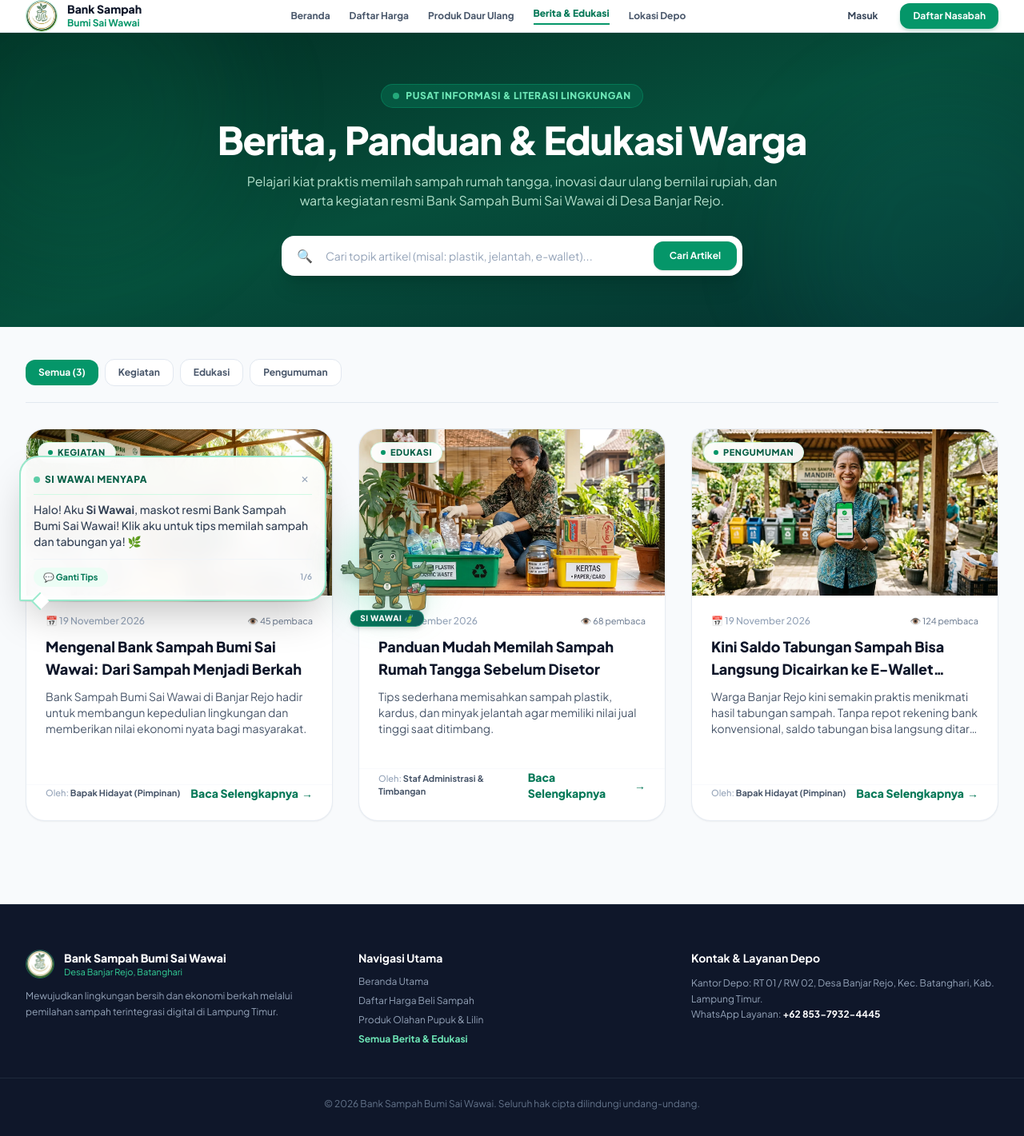
After one commit to mienyemek-dev/BankSampah, a Laravel app: page /berita in a window 1280 px wide. The commit adds this page. Shown: the whole page at 80% size. Run offline with Laravel 12, Linux system fonts and the light colour scheme; data comes from the database, SQL or seed files in the repository; some libraries are stand-ins or nearby versions.

Commit message:
feat: implement dedicated public all-news archive portal with search, category filters, and pagination

```diff
--- a/app/Http/Controllers/PublicController.php
+++ b/app/Http/Controllers/PublicController.php
@@ -52,6 +52,41 @@ class PublicController extends Controller
     }
 
     /**
+     * Halaman Arsip Semua Berita & Edukasi Publik
+     */
+    public function semuaBerita(Request $request)
+    {
+        $search = $request->query('cari');
+        $kategori = $request->query('kategori');
+
+        $query = BeritaEdukasi::with('penulis')
+            ->where('is_published', true);
+
+        if ($search) {
+            $query->where(function ($q) use ($search) {
+                $q->where('judul', 'like', "%{$search}%")
+                  ->orWhere('ringkasan', 'like', "%{$search}%")
+                  ->orWhere('konten', 'like', "%{$search}%");
+            });
+        }
+
+        if ($kategori) {
+            $query->where('kategori', $kategori);
+        }
+
+        $beritaList = $query->latest('created_at')->paginate(9)->withQueryString();
+
+        $kategoriList = BeritaEdukasi::where('is_published', true)
+            ->distinct()
+            ->pluck('kategori')
+            ->filter();
+
+        $totalSemuaBerita = BeritaEdukasi::where('is_published', true)->count();
+
+        return view('public.berita_index', compact('beritaList', 'kategoriList', 'totalSemuaBerita', 'search', 'kategori'));
+    }
+
+    /**
      * Detail artikel edukasi
      */
     public function detailArtikel($slug)
--- a/resources/views/public/artikel_detail.blade.php
+++ b/resources/views/public/artikel_detail.blade.php
@@ -46,7 +46,7 @@
             <span class="text-sm font-bold text-gray-900 hidden sm:block">Bank Sampah Bumi Sai Wawai</span>
         </a>
         <div class="flex items-center gap-3">
-            <a href="{{ route('home') }}#berita" class="text-sm text-gray-500 hover:text-emerald-700 transition">← Semua Artikel</a>
+            <a href="{{ route('berita.index') }}" class="text-sm font-semibold text-slate-600 hover:text-emerald-700 transition">← Semua Artikel & Berita</a>
             @guest
             <a href="{{ route('register') }}" class="px-4 py-2 bg-emerald-600 hover:bg-emerald-700 text-white text-sm font-semibold rounded-xl transition">Daftar</a>
             @else
--- /dev/null
+++ b/resources/views/public/berita_index.blade.php
@@ -0,0 +1,275 @@
+<!DOCTYPE html>
+<html lang="id" class="scroll-smooth">
+<head>
+    <meta charset="UTF-8">
+    <meta name="viewport" content="width=device-width, initial-scale=1.0">
+    <title>Berita & Edukasi Lingkungan – Bank Sampah Bumi Sai Wawai</title>
+    <meta name="description" content="Arsip artikel, panduan memilah sampah, dan berita kegiatan Bank Sampah Bumi Sai Wawai di Desa Banjar Rejo, Batanghari, Lampung Timur.">
+    <link rel="icon" type="image/png" href="{{ asset('images/logo-circle.png') }}">
+    <link rel="shortcut icon" href="{{ asset('favicon.ico') }}">
+
+    <link rel="preconnect" href="https://fonts.googleapis.com">
+    <link rel="preconnect" href="https://fonts.gstatic.com" crossorigin>
+    <link href="https://fonts.googleapis.com/css2?family=Plus+Jakarta+Sans:wght@300;400;500;600;700;800;900&display=swap" rel="stylesheet">
+    <script src="https://cdn.tailwindcss.com"></script>
+
+    <script>
+        tailwind.config = {
+            theme: {
+                extend: {
+                    fontFamily: { sans: ['Plus Jakarta Sans', 'sans-serif'] },
+                    colors: {
+                        brand: {
+                            50: '#ecfdf5',
+                            100: '#d1fae5',
+                            500: '#10b981',
+                            600: '#059669',
+                            700: '#047857',
+                            800: '#065f46',
+                            900: '#064e3b',
+                        }
+                    }
+                }
+            }
+        }
+    </script>
+</head>
+<body class="bg-slate-50 font-sans text-slate-800 antialiased min-h-screen flex flex-col justify-between">
+
+    {{-- NAVBAR PUBLIK --}}
+    <nav class="sticky top-0 z-50 bg-white/95 backdrop-blur-md shadow-xs border-b border-slate-200">
+        <div class="max-w-7xl mx-auto px-4 sm:px-6 lg:px-8 h-18 flex items-center justify-between">
+            <a href="{{ route('home') }}" class="flex items-center gap-3 group">
+                <img src="{{ asset('images/logo-circle.png') }}" alt="Logo" class="w-10 h-10 rounded-full border border-emerald-500/30 object-cover shadow-sm group-hover:scale-105 transition">
+                <div>
+                    <h2 class="font-extrabold text-sm leading-tight text-slate-900 group-hover:text-emerald-700 transition">Bank Sampah</h2>
+                    <p class="text-xs text-emerald-600 font-bold">Bumi Sai Wawai</p>
+                </div>
+            </a>
+
+            <div class="hidden md:flex items-center gap-6 text-xs font-bold text-slate-600">
+                <a href="{{ route('home') }}" class="hover:text-emerald-700 transition">Beranda</a>
+                <a href="{{ route('home') }}#harga" class="hover:text-emerald-700 transition">Daftar Harga</a>
+                <a href="{{ route('home') }}#produk" class="hover:text-emerald-700 transition">Produk Daur Ulang</a>
+                <a href="{{ route('berita.index') }}" class="text-emerald-700 font-extrabold border-b-2 border-emerald-600 pb-1">Berita & Edukasi</a>
+                <a href="{{ route('home') }}#lokasi" class="hover:text-emerald-700 transition">Lokasi Depo</a>
+            </div>
+
+            <div class="flex items-center gap-3">
+                @guest
+                    <a href="{{ route('login') }}" class="px-4 py-2 rounded-xl text-xs font-bold text-slate-700 hover:text-emerald-700 transition">
+                        Masuk
+                    </a>
+                    <a href="{{ route('register') }}" class="px-4 py-2 rounded-xl bg-emerald-600 hover:bg-emerald-700 text-white text-xs font-bold shadow-md shadow-emerald-700/20 transition">
+                        Daftar Nasabah
+                    </a>
+                @else
+                    <a href="{{ route('dashboard.redirect') }}" class="px-4 py-2 rounded-xl bg-emerald-600 hover:bg-emerald-700 text-white text-xs font-bold shadow-md shadow-emerald-700/20 transition flex items-center gap-1.5">
+                        <span>📊</span> Buka Dashboard
+                    </a>
+                @endguest
+            </div>
+        </div>
+    </nav>
+
+    {{-- HERO BANNER & FORM PENCARIAN --}}
+    <header class="bg-gradient-to-br from-emerald-950 via-emerald-900 to-teal-950 text-white py-16 px-4 sm:px-6 lg:px-8 relative overflow-hidden">
+        {{-- Decorative blur --}}
+        <div class="absolute -top-24 -left-24 w-96 h-96 bg-emerald-500/10 rounded-full blur-3xl pointer-events-none"></div>
+        <div class="absolute -bottom-24 -right-24 w-96 h-96 bg-teal-500/10 rounded-full blur-3xl pointer-events-none"></div>
+
+        <div class="max-w-4xl mx-auto text-center relative z-10 space-y-4">
+            <span class="inline-flex items-center gap-2 px-3.5 py-1.5 rounded-full bg-emerald-800/80 border border-emerald-600/50 text-emerald-300 font-extrabold text-xs uppercase tracking-wider">
+                <span class="w-2 h-2 rounded-full bg-emerald-400 animate-pulse"></span>
+                Pusat Informasi & Literasi Lingkungan
+            </span>
+
+            <h1 class="text-3xl sm:text-5xl font-black tracking-tight text-white leading-tight">
+                Berita, Panduan & Edukasi Warga
+            </h1>
+
+            <p class="text-sm sm:text-base text-emerald-100/85 max-w-2xl mx-auto leading-relaxed">
+                Pelajari kiat praktis memilah sampah rumah tangga, inovasi daur ulang bernilai rupiah, dan warta kegiatan resmi Bank Sampah Bumi Sai Wawai di Desa Banjar Rejo.
+            </p>
+
+            {{-- Form Pencarian Cepat --}}
+            <form method="GET" action="{{ route('berita.index') }}" class="pt-4 max-w-xl mx-auto">
+                <div class="flex items-center gap-2 bg-white rounded-2xl p-1.5 shadow-xl border border-white/20">
+                    <span class="pl-3 text-slate-400 text-base">🔍</span>
+                    <input type="text" name="cari" value="{{ $search ?? '' }}" placeholder="Cari topik artikel (misal: plastik, jelantah, e-wallet)..."
+                        class="flex-1 px-2 py-2 text-xs sm:text-sm text-slate-800 outline-none bg-transparent placeholder:text-slate-400">
+                    @if ($kategori)
+                        <input type="hidden" name="kategori" value="{{ $kategori }}">
+                    @endif
+                    <button type="submit" class="px-5 py-2.5 bg-emerald-600 hover:bg-emerald-700 text-white font-bold text-xs rounded-xl shadow transition whitespace-nowrap">
+                        Cari Artikel
+                    </button>
+                </div>
+            </form>
+        </div>
+    </header>
+
+    {{-- MAIN CONTENT --}}
+    <main class="max-w-7xl mx-auto px-4 sm:px-6 lg:px-8 py-10 flex-1 w-full">
+
+        {{-- Filter Kategori --}}
+        <div class="flex flex-wrap items-center justify-between gap-4 mb-8 pb-5 border-b border-slate-200">
+            <div class="flex flex-wrap items-center gap-2">
+                <a href="{{ route('berita.index', array_filter(['cari' => $search])) }}"
+                   class="px-4 py-2 rounded-xl text-xs font-bold transition shadow-xs {{ empty($kategori) ? 'bg-emerald-600 text-white' : 'bg-white text-slate-600 hover:bg-slate-100 border border-slate-200' }}">
+                    Semua ({{ $totalSemuaBerita }})
+                </a>
+                @foreach ($kategoriList as $kat)
+                    @php $isActive = ($kategori === $kat); @endphp
+                    <a href="{{ route('berita.index', array_filter(['kategori' => $kat, 'cari' => $search])) }}"
+                       class="px-4 py-2 rounded-xl text-xs font-bold transition shadow-xs {{ $isActive ? 'bg-emerald-600 text-white' : 'bg-white text-slate-600 hover:bg-slate-100 border border-slate-200' }}">
+                        {{ ucfirst($kat) }}
+                    </a>
+                @endforeach
+            </div>
+
+            @if ($search || $kategori)
+                <a href="{{ route('berita.index') }}" class="text-xs font-bold text-rose-600 hover:underline flex items-center gap-1">
+                    <span>✕</span> Reset Filter
+                </a>
+            @endif
+        </div>
+
+        {{-- Header Status Pencarian --}}
+        @if ($search)
+            <div class="mb-6 p-4 rounded-2xl bg-emerald-50 border border-emerald-200 text-emerald-900 text-xs flex items-center justify-between">
+                <span>Hasil pencarian untuk kata kunci: <b class="font-extrabold">"{{ $search }}"</b></span>
+                <span class="font-semibold">{{ $beritaList->total() }} artikel ditemukan</span>
+            </div>
+        @endif
+
+        {{-- Grid Artikel --}}
+        @if ($beritaList->count() > 0)
+            <div class="grid grid-cols-1 sm:grid-cols-2 lg:grid-cols-3 gap-8 items-stretch">
+                @foreach ($beritaList as $berita)
+                    <article class="bg-white rounded-3xl overflow-hidden shadow-sm hover:shadow-2xl border border-slate-200/80 hover:border-emerald-300 transition-all duration-300 flex flex-col justify-between group">
+                        <div>
+                            {{-- Foto Sampul Artikel --}}
+                            <div class="relative h-52 overflow-hidden bg-slate-100">
+                                @if ($berita->gambar_sampul_path && file_exists(public_path($berita->gambar_sampul_path)))
+                                    <img src="{{ asset($berita->gambar_sampul_path) }}"
+                                         alt="{{ $berita->judul }}"
+                                         class="w-full h-full object-cover group-hover:scale-105 transition-transform duration-500">
+                                @else
+                                    <div class="w-full h-full bg-gradient-to-br from-emerald-600/15 via-teal-600/10 to-emerald-700/20 flex items-center justify-center">
+                                        <span class="text-5xl group-hover:scale-110 transition-transform">📰</span>
+                                    </div>
+                                @endif
+
+                                {{-- Badge Kategori --}}
+                                <div class="absolute top-3.5 left-3.5">
+                                    <span class="inline-flex items-center gap-1.5 px-3 py-1 rounded-full text-[11px] font-extrabold uppercase tracking-wider bg-white/95 backdrop-blur text-emerald-800 shadow-sm border border-emerald-100">
+                                        <span class="w-1.5 h-1.5 rounded-full bg-emerald-600"></span>
+                                        {{ ucfirst($berita->kategori ?? 'Edukasi') }}
+                                    </span>
+                                </div>
+                            </div>
+
+                            <div class="p-6">
+                                <div class="flex items-center justify-between text-xs text-slate-400 mb-2.5">
+                                    <span class="font-medium">
+                                        📅 {{ $berita->created_at ? $berita->created_at->locale('id')->isoFormat('D MMMM YYYY') : '-' }}
+                                    </span>
+                                    @if ($berita->dilihat)
+                                        <span class="text-[11px] text-slate-500">
+                                            👁️ {{ number_format($berita->dilihat) }} pembaca
+                                        </span>
+                                    @endif
+                                </div>
+
+                                <h3 class="font-extrabold text-base sm:text-lg text-slate-900 mb-2.5 line-clamp-2 leading-snug group-hover:text-emerald-700 transition">
+                                    <a href="{{ route('artikel.show', $berita->slug) }}">
+                                        {{ $berita->judul }}
+                                    </a>
+                                </h3>
+
+                                <p class="text-slate-600 text-xs sm:text-sm line-clamp-3 leading-relaxed mb-4">
+                                    {{ $berita->ringkasan }}
+                                </p>
+                            </div>
+                        </div>
+
+                        <div class="px-6 pb-6 pt-0 border-t border-slate-50 flex items-center justify-between">
+                            <span class="text-[11px] text-slate-400 font-medium">
+                                Oleh: <b class="text-slate-600">{{ $berita->penulis->nama_lengkap ?? 'Pengelola' }}</b>
+                            </span>
+                            <a href="{{ route('artikel.show', $berita->slug) }}"
+                               class="inline-flex items-center gap-1 text-emerald-700 font-extrabold text-xs sm:text-sm hover:text-emerald-800 transition group/link">
+                                <span>Baca Selengkapnya</span>
+                                <span class="group-hover/link:translate-x-1 transition-transform">→</span>
+                            </a>
+                        </div>
+                    </article>
+                @endforeach
+            </div>
+
+            {{-- Pagination --}}
+            @if ($beritaList->hasPages())
+                <div class="mt-12 pt-6 border-t border-slate-200">
+                    {{ $beritaList->links() }}
+                </div>
+            @endif
+        @else
+            {{-- Empty State --}}
+            <div class="bg-white rounded-3xl p-16 text-center border border-slate-200 max-w-lg mx-auto shadow-sm my-8">
+                <div class="w-20 h-20 bg-slate-100 rounded-3xl flex items-center justify-center text-4xl mx-auto mb-4">
+                    🔍
+                </div>
+                <h3 class="font-extrabold text-slate-800 text-base mb-1">Tidak Ada Artikel Ditemukan</h3>
+                <p class="text-xs text-slate-500 leading-relaxed mb-6">
+                    Maaf, tidak ada artikel yang sesuai dengan pencarian atau filter kategori yang dipilih.
+                </p>
+                <a href="{{ route('berita.index') }}" class="px-5 py-2.5 rounded-xl bg-emerald-600 hover:bg-emerald-700 text-white font-bold text-xs shadow-md transition">
+                    Tampilkan Semua Artikel
+                </a>
+            </div>
+        @endif
+
+    </main>
+
+    {{-- FOOTER PUBLIK --}}
+    <footer class="bg-slate-900 text-white pt-14 pb-8 border-t border-slate-800 mt-16">
+        <div class="max-w-7xl mx-auto px-4 sm:px-6 lg:px-8 grid grid-cols-1 md:grid-cols-3 gap-8 pb-10 border-b border-slate-800 text-xs">
+            <div>
+                <div class="flex items-center gap-3 mb-3">
+                    <img src="{{ asset('images/logo-circle.png') }}" alt="Logo" class="w-9 h-9 rounded-full border border-emerald-400/40">
+                    <div>
+                        <h4 class="font-extrabold text-sm text-white">Bank Sampah Bumi Sai Wawai</h4>
+                        <p class="text-[11px] text-emerald-400">Desa Banjar Rejo, Batanghari</p>
+                    </div>
+                </div>
+                <p class="text-slate-400 leading-relaxed">
+                    Mewujudkan lingkungan bersih dan ekonomi berkah melalui pemilahan sampah terintegrasi digital di Lampung Timur.
+                </p>
+            </div>
+            <div>
+                <h4 class="font-bold text-sm text-white mb-3">Navigasi Utama</h4>
+                <ul class="space-y-2 text-slate-400">
+                    <li><a href="{{ route('home') }}" class="hover:text-emerald-400 transition">Beranda Utama</a></li>
+                    <li><a href="{{ route('home') }}#harga" class="hover:text-emerald-400 transition">Daftar Harga Beli Sampah</a></li>
+                    <li><a href="{{ route('home') }}#produk" class="hover:text-emerald-400 transition">Produk Olahan Pupuk & Lilin</a></li>
+                    <li><a href="{{ route('berita.index') }}" class="hover:text-emerald-400 transition text-emerald-300 font-bold">Semua Berita & Edukasi</a></li>
+                </ul>
+            </div>
+            <div>
+                <h4 class="font-bold text-sm text-white mb-3">Kontak & Layanan Depo</h4>
+                <p class="text-slate-400 leading-relaxed">
+                    Kantor Depo: RT 01 / RW 02, Desa Banjar Rejo, Kec. Batanghari, Kab. Lampung Timur.<br>
+                    WhatsApp Layanan: <b class="text-white">+62 853-7932-4445</b>
+                </p>
+            </div>
+        </div>
+        <div class="max-w-7xl mx-auto px-4 sm:px-6 lg:px-8 pt-6 text-center text-xs text-slate-500">
+            &copy; {{ date('Y') }} Bank Sampah Bumi Sai Wawai. Seluruh hak cipta dilindungi undang-undang.
+        </div>
+    </footer>
+
+    {{-- Maskot Si Wawai --}}
+    @include('components.mascot-siwawai')
+</body>
+</html>
--- a/routes/web.php
+++ b/routes/web.php
@@ -13,6 +13,7 @@ use Illuminate\Support\Facades\Route;
 // PUBLIC ROUTES (tanpa autentikasi)
 // ==========================================
 Route::get('/', [PublicController::class, 'landingPage'])->name('home');
+Route::get('/berita', [PublicController::class, 'semuaBerita'])->name('berita.index');
 Route::get('/artikel/{slug}', [PublicController::class, 'detailArtikel'])->name('artikel.show');
 
 // Guest Routes (Login & Registrasi)
```
Also changed, not shown: resources/views/public/landing.blade.php (+17 -4 lines).
